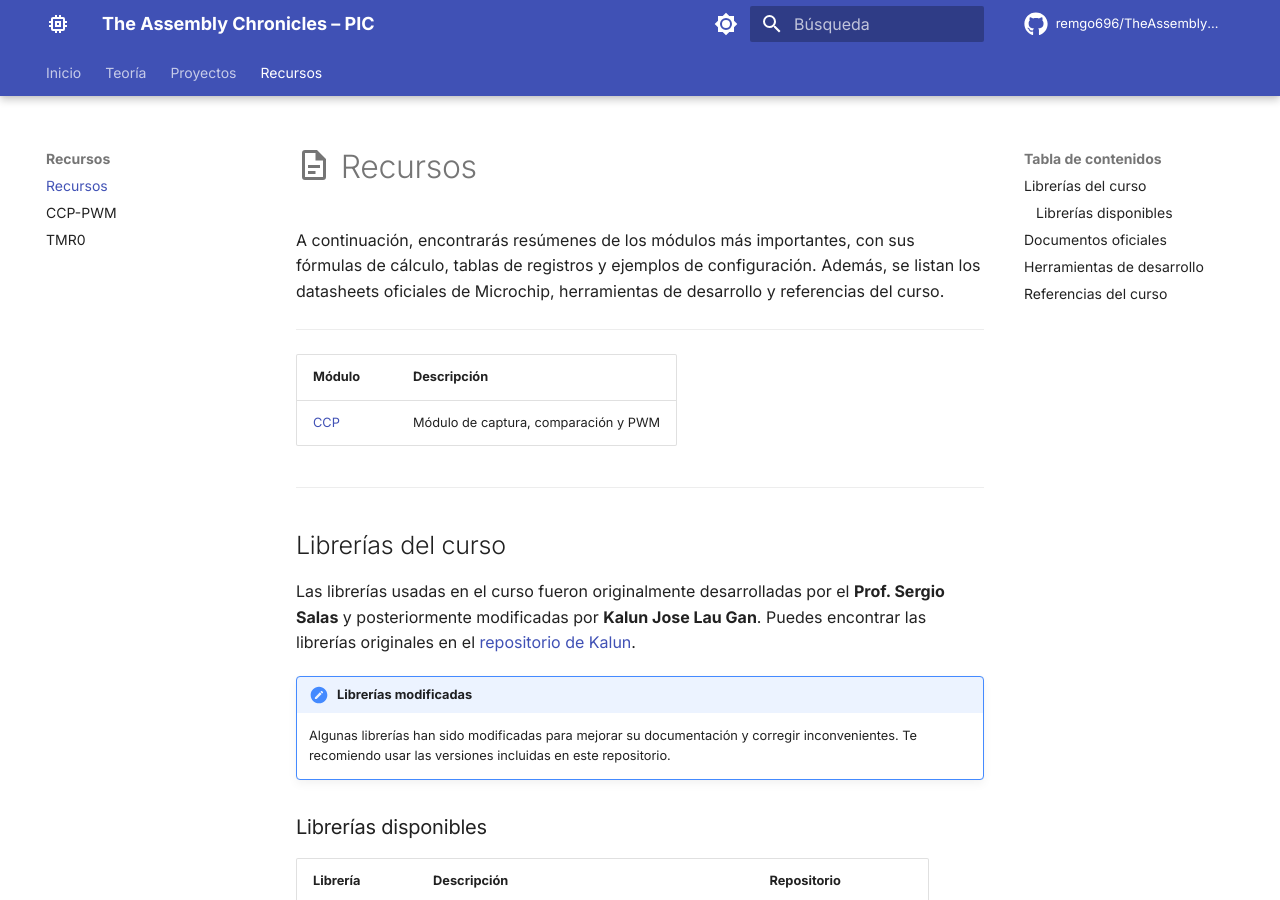
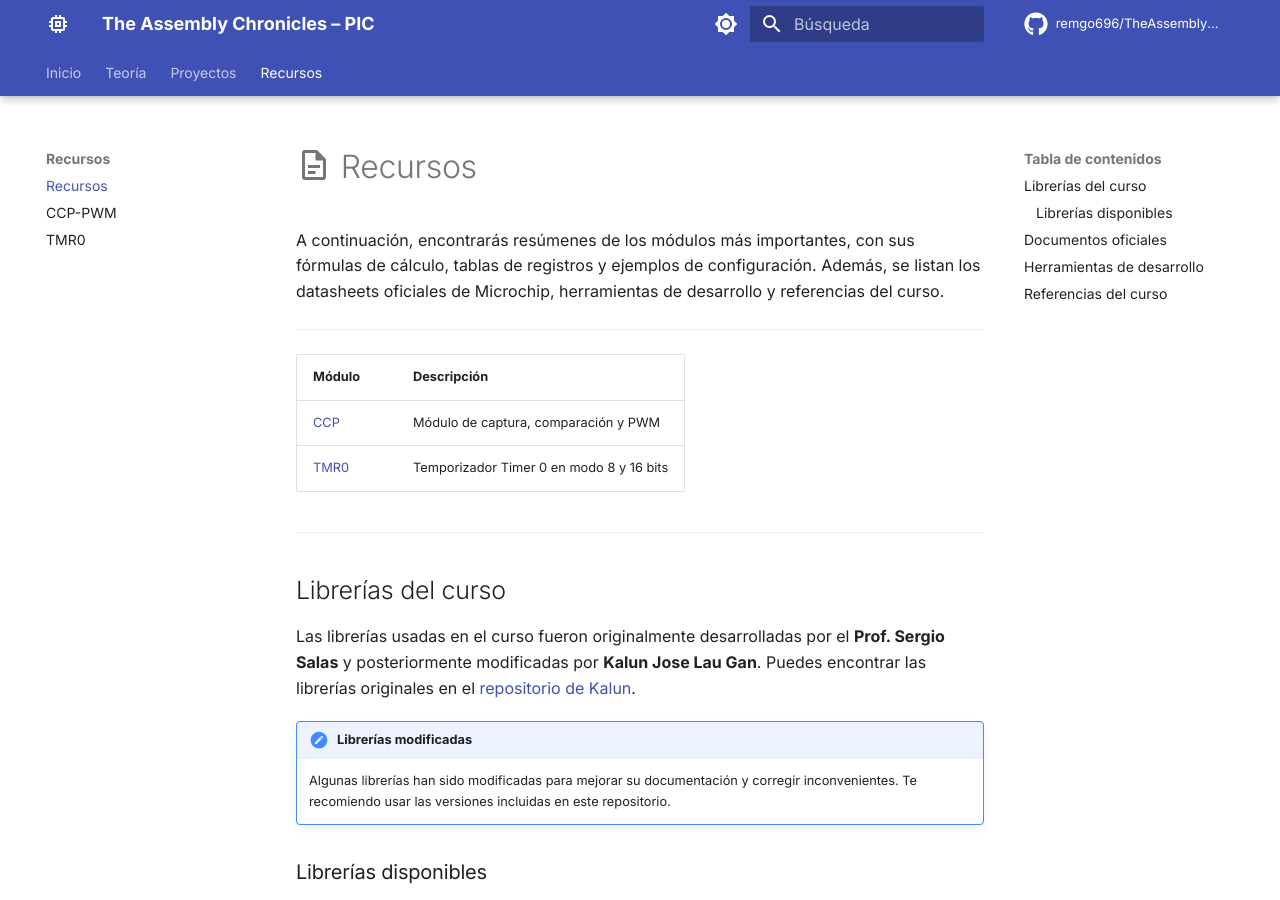
Before and after one commit to remgo696/TheAssemblyChronicles-PIC, an MkDocs documentation site: the page built from docs/recursos/index.md, in a window 1280 px wide and 900 px high. Built offline with MkDocs 1.6.1 and Material for MkDocs 9.7.7, drawn with Linux system fonts in a browser that asks for light colours; comment, search, counter and statistics services are not loaded.

Commit message:
Add TMR0 module entry in index.md for improved resource navigation

```diff
--- a/docs/recursos/index.md
+++ b/docs/recursos/index.md
@@ -12,6 +12,7 @@ A continuación, encontrarás resúmenes de los módulos más importantes, con s
 | Módulo | Descripción |
 |:--|:--|
 | [CCP](ccp_pwm.md) | Módulo de captura, comparación y PWM |
+| [TMR0](tmr0.md) | Temporizador Timer 0 en modo 8 y 16 bits |
 
 ---
 
```
